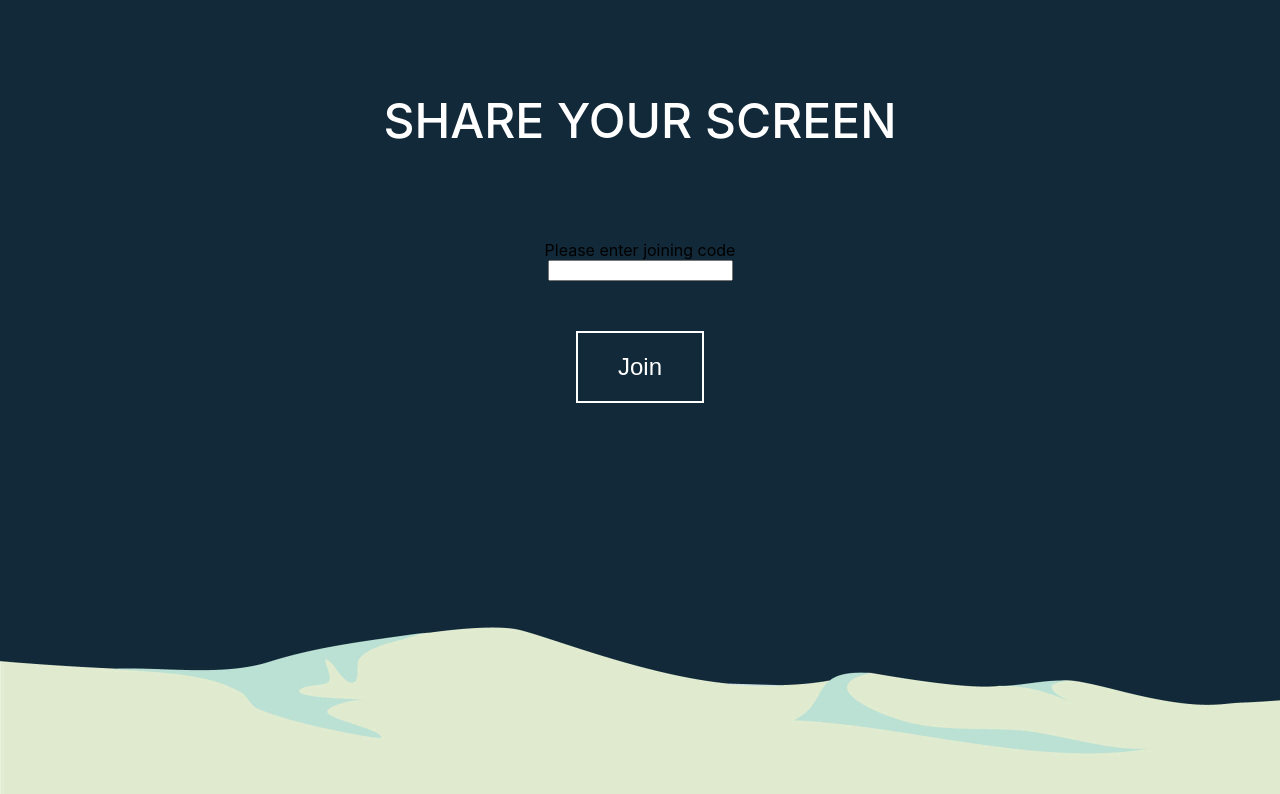
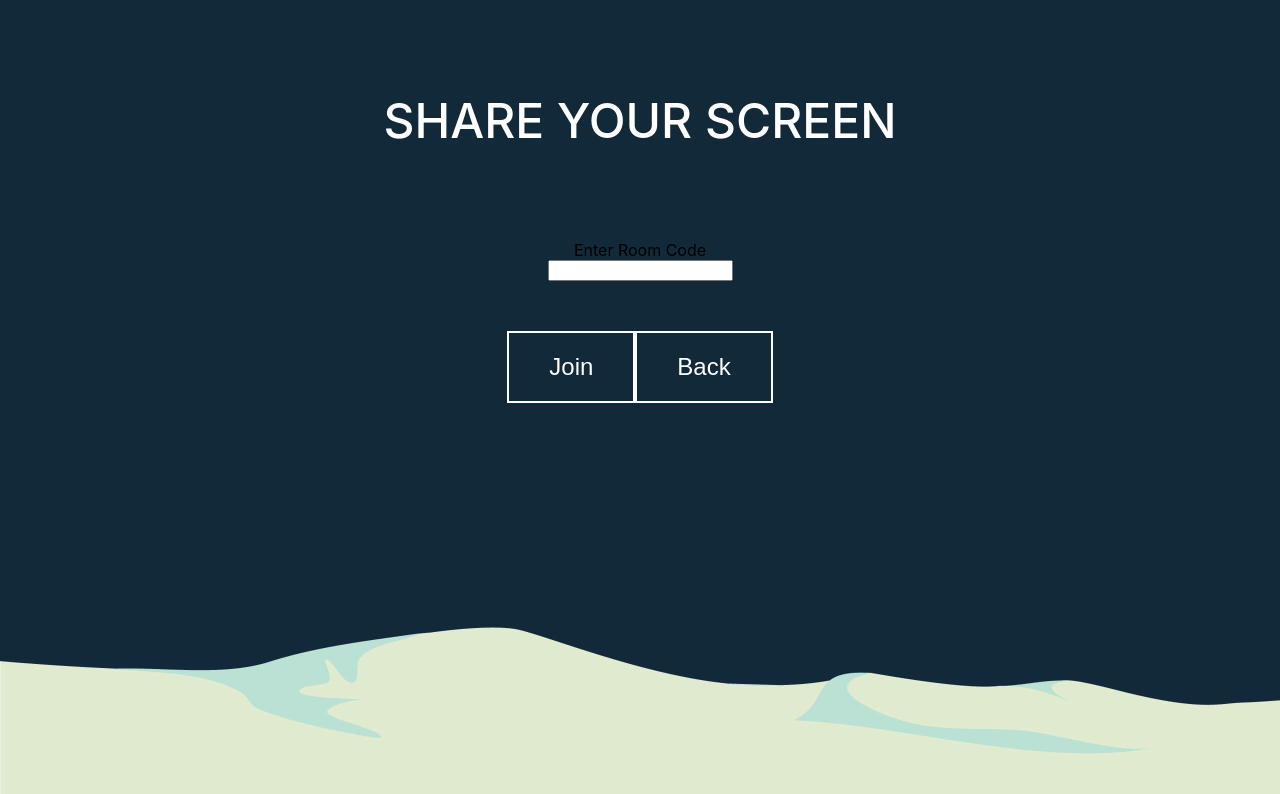
Before and after one commit to anandsimmy/screen-sharing-app, a React (Create React App) app in the folder client/: page / in a window 1280 px wide. Both pictures are taken after a click on the button "Join Sharing". Shown: the top 794 px of the page. Built offline with nearby package versions, Linux system fonts and the light colour scheme.

Commit message:
added join screen

```diff
--- a/client/src/components/CodeComponent/CodeComponent.js
+++ b/client/src/components/CodeComponent/CodeComponent.js
@@ -9,9 +9,14 @@ const CodeComponent = () => {
       <div className='title'>SHARE YOUR SCREEN</div>
       {showJoin ? (
         <>
-          <label className=''>Please enter joining code</label>
-          <input />
-          <button className='button'>Join</button>
+          <label className='joinLabel'>Enter Room Code</label>
+          <input className='joinInput' />
+          <div className='buttonContainer'>
+            <button className='button'>Join</button>
+            <button className='button back' onClick={() => setShowJoin(false)}>
+              Back
+            </button>
+          </div>
         </>
       ) : (
         <>
```
